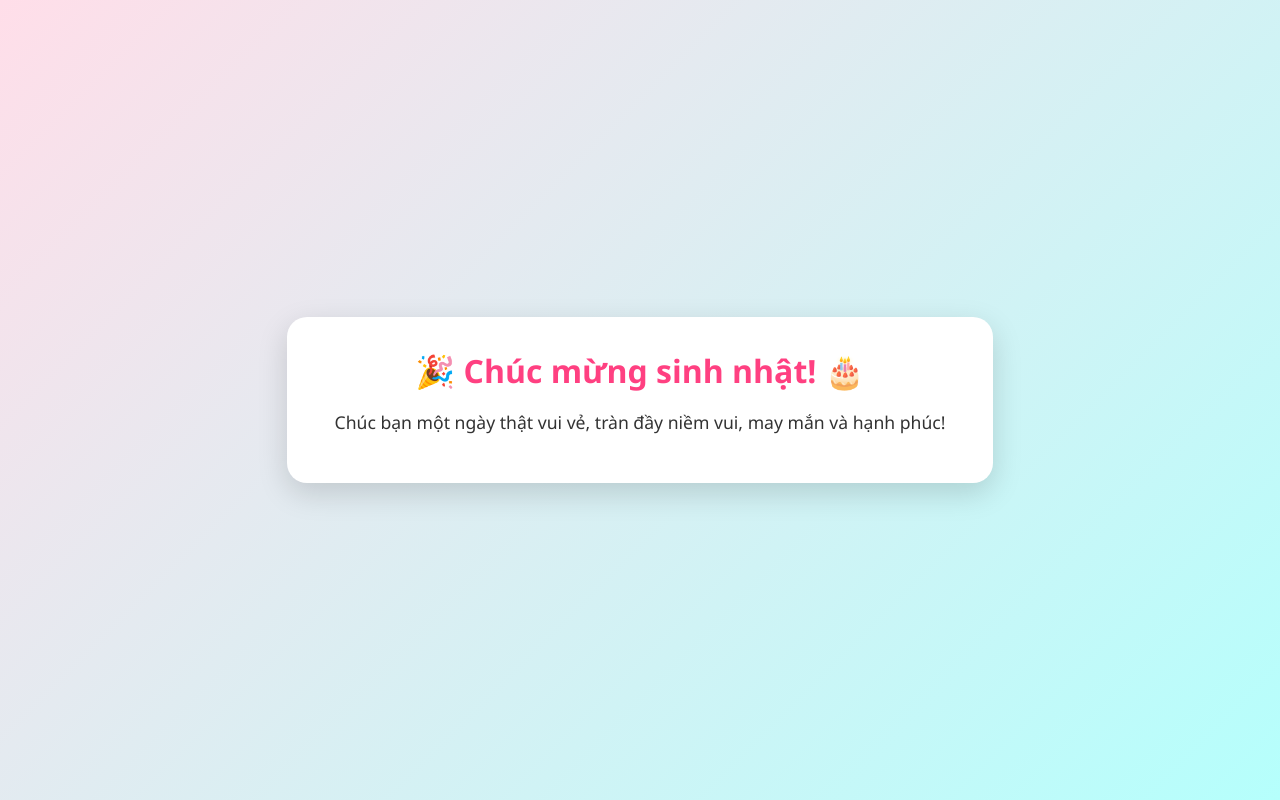
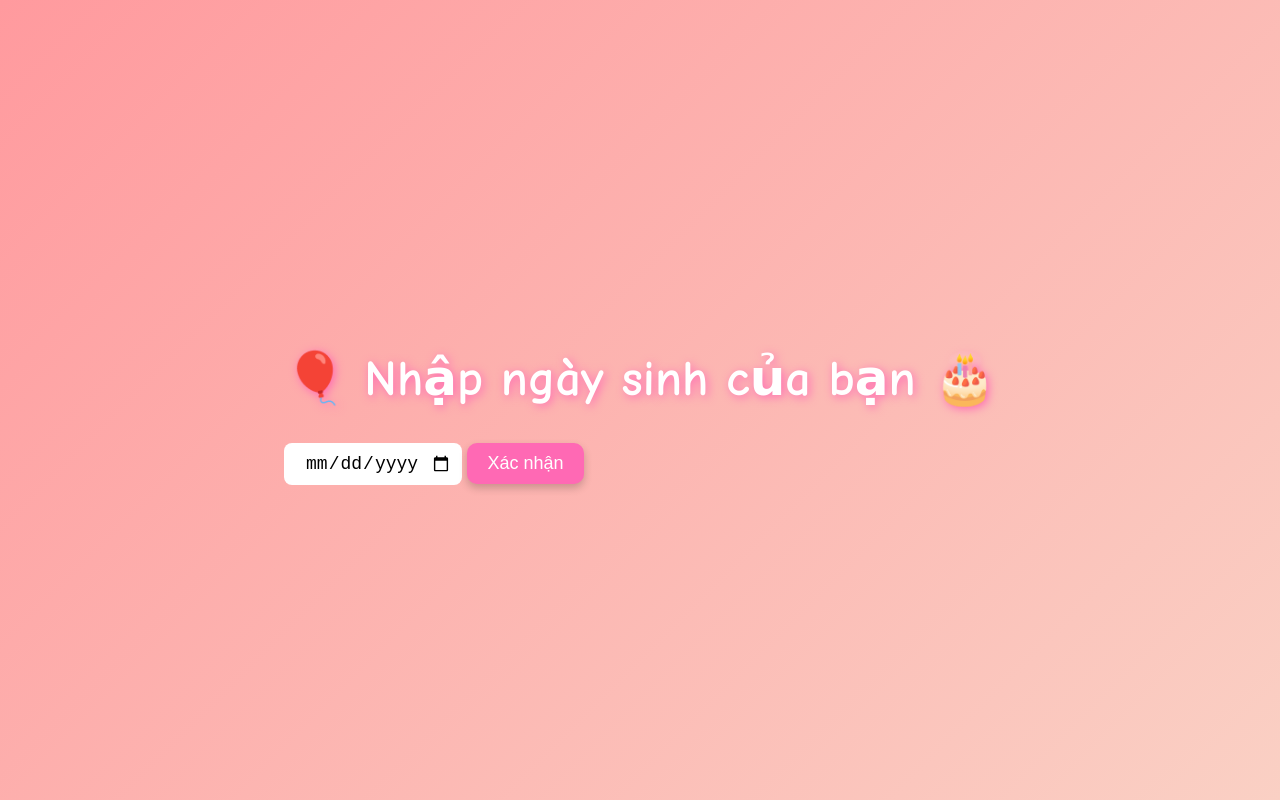
Before and after one commit to nhaxuan1807-a11y/birthday-page, a plain HTML site: page index.html in a window 1280 px wide. Drawn offline with Linux system fonts and the light colour scheme.

Commit message:
Update index.html

```diff
--- a/index.html
+++ b/index.html
@@ -1,40 +1,123 @@
-<!doctype html>
+<!DOCTYPE html>
 <html lang="vi">
 <head>
-  <meta charset="utf-8" />
-  <meta name="viewport" content="width=device-width,initial-scale=1" />
-  <title>🎂 Chúc mừng sinh nhật!</title>
+  <meta charset="UTF-8">
+  <title>🎂 Sinh nhật của bạn 🎉</title>
   <style>
     body {
-      font-family: 'Segoe UI', sans-serif;
+      margin: 0;
+      padding: 0;
+      height: 100vh;
+      background: linear-gradient(135deg, #ff9a9e, #fad0c4);
       display: flex;
+      flex-direction: column;
       align-items: center;
       justify-content: center;
-      height: 100vh;
-      margin: 0;
-      background: linear-gradient(135deg, #FFDEE9, #B5FFFC);
+      font-family: 'Comic Sans MS', cursive;
       overflow: hidden;
     }
-    .card {
-      background: white;
-      border-radius: 20px;
-      padding: 2rem 3rem;
-      box-shadow: 0 10px 30px rgba(0,0,0,0.15);
+
+    h1 {
+      font-size: 50px;
+      color: #fff;
+      text-shadow: 2px 2px 10px #ff69b4;
+      margin-bottom: 20px;
+      animation: fadeIn 1.5s ease-in;
+    }
+
+    @keyframes fadeIn {
+      from { opacity: 0; transform: translateY(-20px); }
+      to { opacity: 1; transform: translateY(0); }
+    }
+
+    input {
+      padding: 10px;
+      font-size: 18px;
+      border-radius: 8px;
+      border: none;
       text-align: center;
-      animation: pop 0.8s ease;
+      outline: none;
     }
-    h1 { margin: 0 0 1rem 0; font-size: 2rem; color: #ff4081; }
-    p { font-size: 1.1rem; color: #333; }
-    @keyframes pop {
-      0% { transform: scale(0.5); opacity: 0; }
-      100% { transform: scale(1); opacity: 1; }
+
+    button {
+      margin-top: 15px;
+      padding: 10px 20px;
+      font-size: 18px;
+      border-radius: 10px;
+      border: none;
+      background-color: #ff69b4;
+      color: white;
+      cursor: pointer;
+      box-shadow: 0 4px 8px rgba(0,0,0,0.2);
+    }
+
+    button:hover {
+      background-color: #ff85c1;
+    }
+
+    .hidden {
+      display: none;
+    }
+
+    .balloon {
+      position: absolute;
+      bottom: -150px;
+      width: 50px;
+      height: 70px;
+      border-radius: 50%;
+      background: radial-gradient(circle at 30% 30%, #fff, var(--color));
+      animation: floatUp 8s linear infinite;
+    }
+
+    @keyframes floatUp {
+      0% { transform: translateY(0) rotate(0deg); opacity: 1; }
+      100% { transform: translateY(-110vh) rotate(360deg); opacity: 0; }
     }
   </style>
 </head>
 <body>
-  <div class="card">
-    <h1>🎉 Chúc mừng sinh nhật! 🎂</h1>
-    <p>Chúc bạn một ngày thật vui vẻ, tràn đầy niềm vui, may mắn và hạnh phúc!</p>
+  <div id="input-container">
+    <h1>🎈 Nhập ngày sinh của bạn 🎂</h1>
+    <input type="date" id="birthdayInput">
+    <button onclick="checkBirthday()">Xác nhận</button>
   </div>
+
+  <div id="wish-container" class="hidden">
+    <h1>🎉 Chúc Mừng Sinh Nhật 🎉</h1>
+    <p style="color:white;font-size:22px;">Chúc bạn thật nhiều niềm vui, sức khỏe và hạnh phúc nhé 💖</p>
+  </div>
+
+  <audio id="music" loop>
+    <source src="https://cdn.pixabay.com/download/audio/2023/03/02/audio_6ef82e17a3.mp3" type="audio/mpeg">
+  </audio>
+
+  <script>
+    function createBalloon() {
+      const balloon = document.createElement('div');
+      balloon.classList.add('balloon');
+      balloon.style.left = Math.random() * 100 + 'vw';
+      balloon.style.animationDuration = 5 + Math.random() * 5 + 's';
+      balloon.style.setProperty('--color', `hsl(${Math.random() * 360}, 100%, 70%)`);
+      document.body.appendChild(balloon);
+      setTimeout(() => balloon.remove(), 8000);
+    }
+
+    function checkBirthday() {
+      const input = document.getElementById('birthdayInput').value;
+      if (!input) return alert("🎂 Nhập ngày sinh trước nhé!");
+
+      const today = new Date();
+      const bday = new Date(input);
+
+      if (today.getDate() === bday.getDate() && today.getMonth() === bday.getMonth()) {
+        document.getElementById('input-container').classList.add('hidden');
+        document.getElementById('wish-container').classList.remove('hidden');
+        document.getElementById('music').play();
+        setInterval(createBalloon, 500);
+      } else {
+        alert("😄 Hôm nay chưa phải sinh nhật bạn đâu nha!");
+      }
+    }
+  </script>
 </body>
 </html>
```
